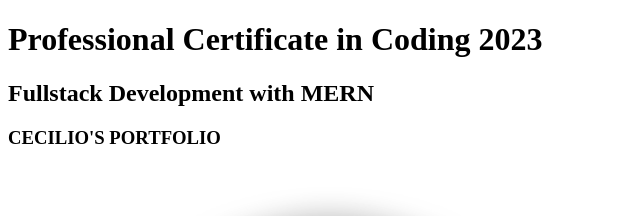
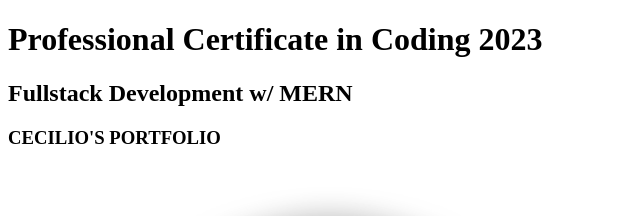
Before and after one commit to ceciliosanchez/ceciliosanchez.github.io, a plain HTML site: page index.html in a window 1280 px wide. Shown: the top 216 px of the page, 0-640 px from the left. Drawn offline with Linux system fonts and the light colour scheme.

Commit message:
portfolio-v1

```diff
--- a/index.html
+++ b/index.html
@@ -8,7 +8,7 @@
 </head>
 <body>
 <h1>Professional Certificate in Coding 2023</h1>
-<h2>Fullstack Development with MERN</h2>
+<h2>Fullstack Development w/ MERN</h2>
 <h3>CECILIO'S PORTFOLIO</h3>
 <img src="./Bio-CecilioS.jpg"
 </body>
```
